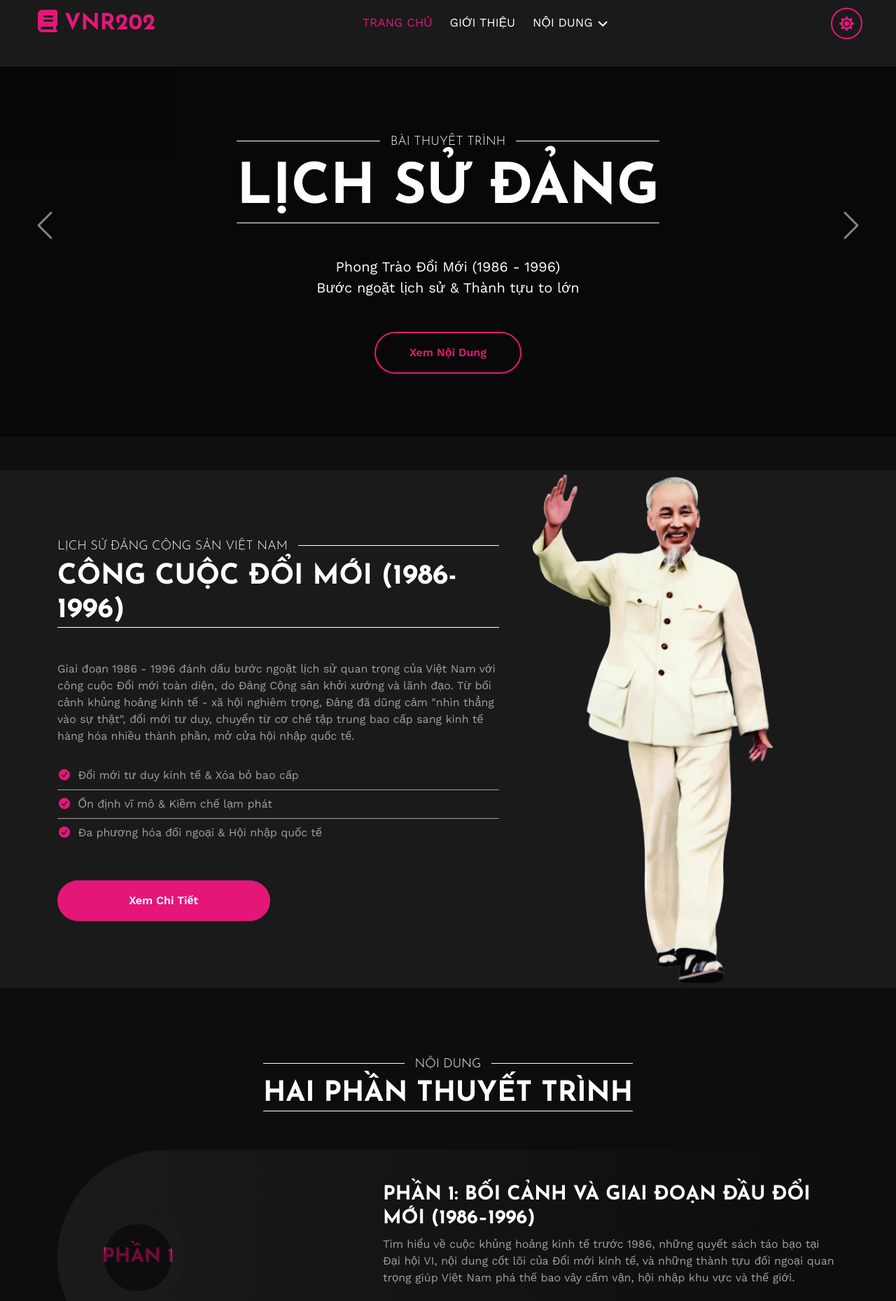
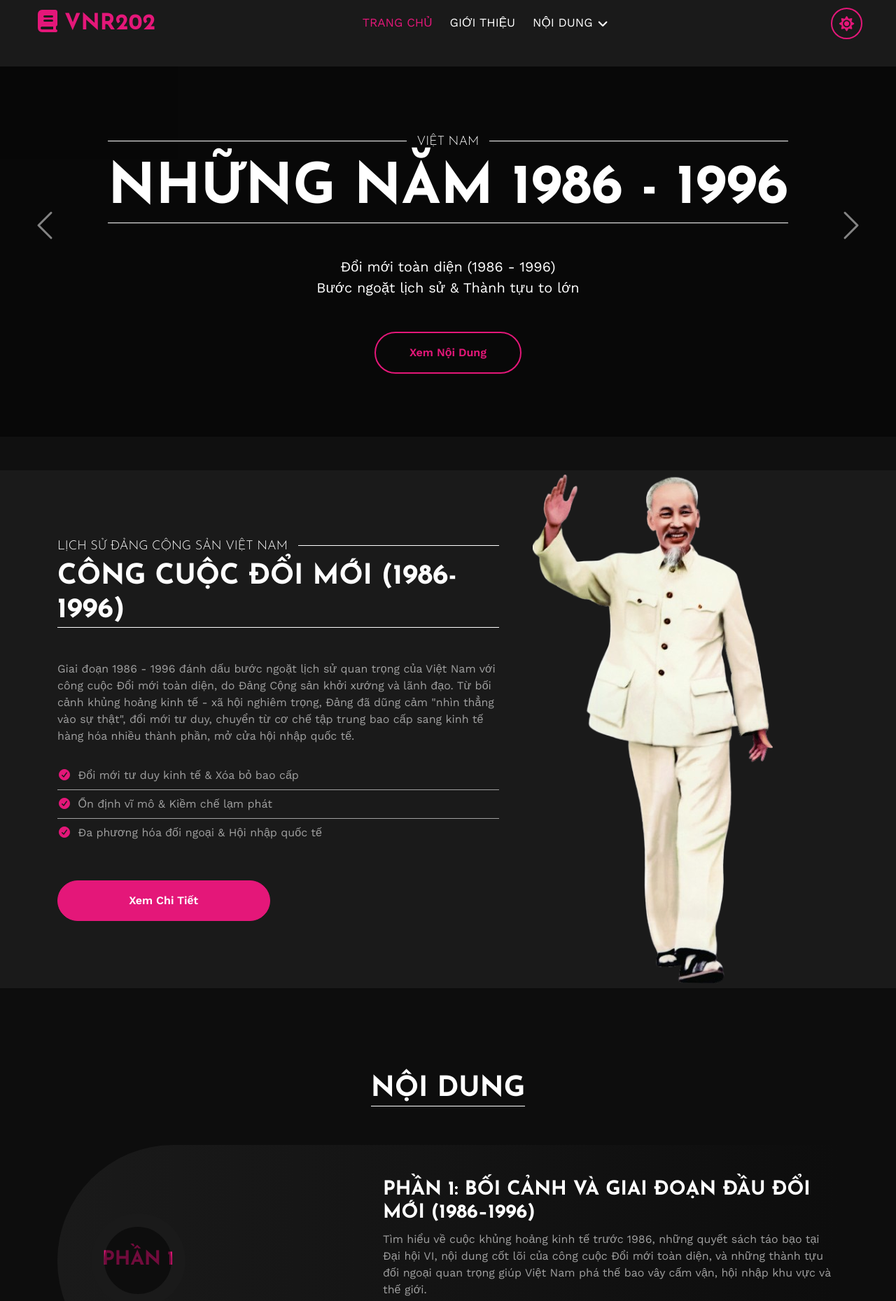
Before and after one commit to MinMin79115/cai-gi-do-vo-cung-sang-tao, a plain HTML site: page index.html in a window 1280 px wide. Shown: the part 28-1887 px from the top of the page at 70% size. Drawn offline with nearby package versions, Linux system fonts and the light colour scheme.

Commit message:
tinh chỉnh văn trong index

```diff
--- a/index.html
+++ b/index.html
@@ -3,7 +3,7 @@
 
 <head>
     <meta charset="utf-8">
-    <title>Lịch sử Đảng - Bài Thuyết Trình</title>
+    <title>Lịch sử Đảng những năm 1986 - 1996</title>
     <meta content="width=device-width, initial-scale=1.0" name="viewport">
     <meta content="" name="keywords">
     <meta content="" name="description">
@@ -83,11 +83,11 @@
                     <div class="carousel-caption d-flex flex-column align-items-center justify-content-center">
                         <div class="title mx-5 px-5 animated slideInDown">
                             <div class="title-center">
-                                <h5>Bài Thuyết Trình</h5>
-                                <h1 class="display-1">Lịch Sử Đảng</h1>
+                                <h5>Việt Nam</h5>
+                                <h1 class="display-1">Những năm 1986 - 1996</h1>
                             </div>
                         </div>
-                        <p class="fs-5 mb-5 animated slideInDown">Phong Trào Đổi Mới (1986 - 1996)<br>Bước ngoặt lịch sử & Thành tựu to lớn</p>
+                        <p class="fs-5 mb-5 animated slideInDown">Đổi mới toàn diện (1986 - 1996)<br>Bước ngoặt lịch sử & Thành tựu to lớn</p>
                         <a href="#services" class="btn btn-outline-primary border-2 py-3 px-5 animated slideInDown">Xem Nội Dung</a>
                     </div>
                 </div>
@@ -151,8 +151,8 @@
             <div class="text-center">
                 <div class="title wow fadeInUp" data-wow-delay="0.1s">
                     <div class="title-center">
-                        <h5>Nội Dung</h5>
-                        <h1>Hai Phần Thuyết Trình</h1>
+                        <h5></h5>
+                        <h1>Nội Dung</h1>
                     </div>
                 </div>
             </div>
@@ -171,7 +171,7 @@
                     <div class="col-md-7">
                         <div class="service-text px-5 px-md-0 py-md-5 wow fadeInRight" data-wow-delay="0.5s">
                             <h3 class="text-uppercase">Phần 1: Bối Cảnh và Giai đoạn đầu Đổi mới (1986–1996)</h3>
-                            <p class="mb-4">Tìm hiểu về cuộc khủng hoảng kinh tế trước 1986, những quyết sách táo bạo tại Đại hội VI, nội dung cốt lõi của Đổi mới kinh tế, và những thành tựu đối ngoại quan trọng giúp Việt Nam phá thế bao vây cấm vận, hội nhập khu vực và thế giới.</p>
+                            <p class="mb-4">Tìm hiểu về cuộc khủng hoảng kinh tế trước 1986, những quyết sách táo bạo tại Đại hội VI, nội dung cốt lõi của công cuộc Đổi mới toàn diện, và những thành tựu đối ngoại quan trọng giúp Việt Nam phá thế bao vây cấm vận, hội nhập khu vực và thế giới.</p>
                             <a class="btn btn-outline-primary border-2 px-4" href="part1_doimoi.html">Xem Chi Tiết <i
                                     class="fa fa-arrow-right ms-1"></i></a>
                         </div>
@@ -193,7 +193,7 @@
                     <div class="col-md-7">
                         <div class="service-text px-5 px-md-0 py-md-5 text-md-end wow fadeInLeft" data-wow-delay="0.5s">
                             <h3 class="text-uppercase">Phần 2: Câu Hỏi Thảo Luận & Bài Học</h3>
-                            <p class="mb-4">Phân tích sâu sắc nguyên nhân dẫn đến Đổi mới từ góc độ "Giá - Lương - Tiền", và những bài học kinh nghiệm xương máu được Đảng rút ra: lấy dân làm gốc, tôn trọng quy luật khách quan.</p>
+                            <p class="mb-4">Phân tích nguyên nhân dẫn đến Đổi mới rút ra được "Giá - Lương - Tiền", và những bài học kinh nghiệm xương máu được Đảng rút ra: lấy dân làm gốc, tôn trọng quy luật khách quan.</p>
                             <a class="btn btn-outline-primary border-2 px-4" href="part2_doimoi.html">Xem Chi Tiết <i
                                     class="fa fa-arrow-right ms-1"></i></a>
                         </div>
```
